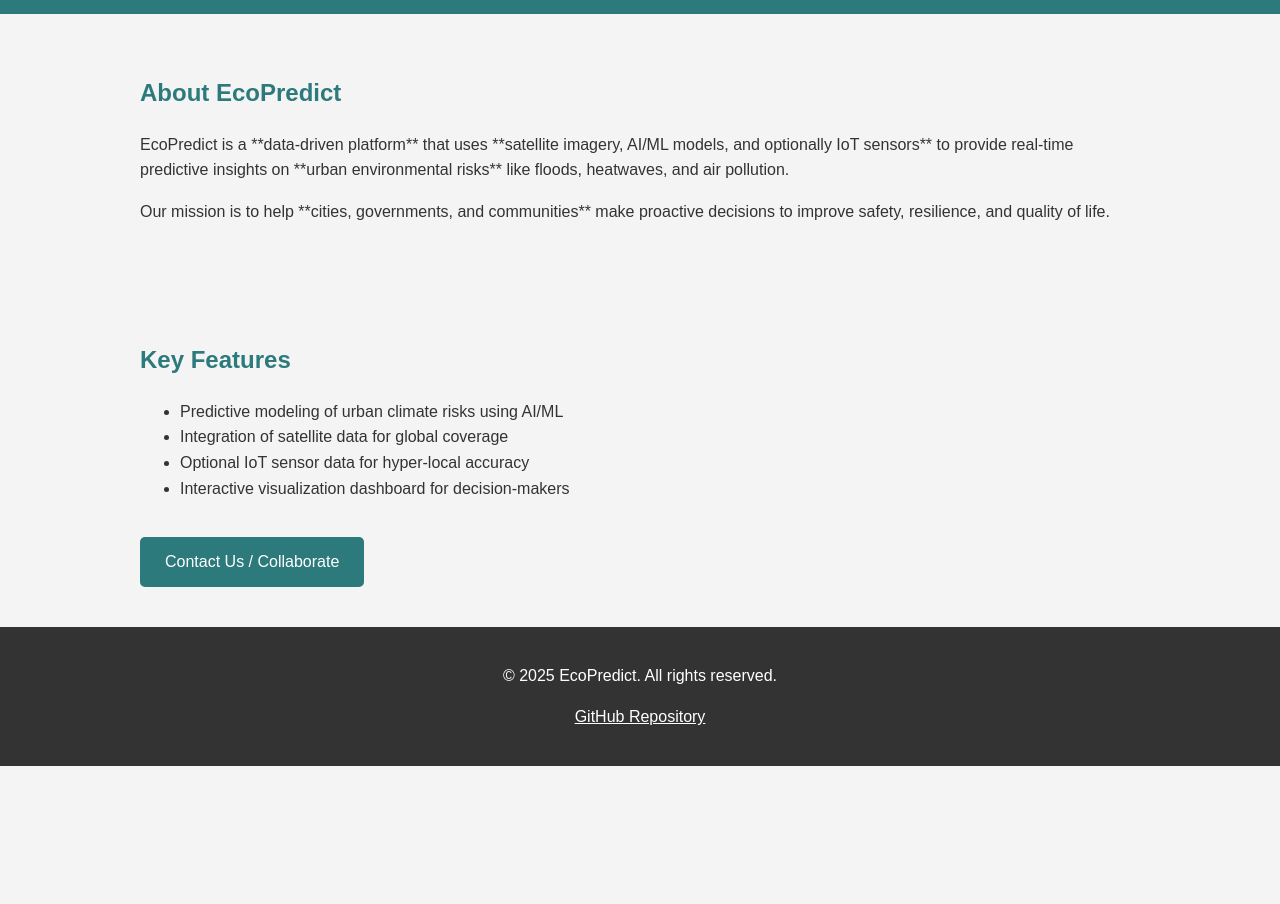
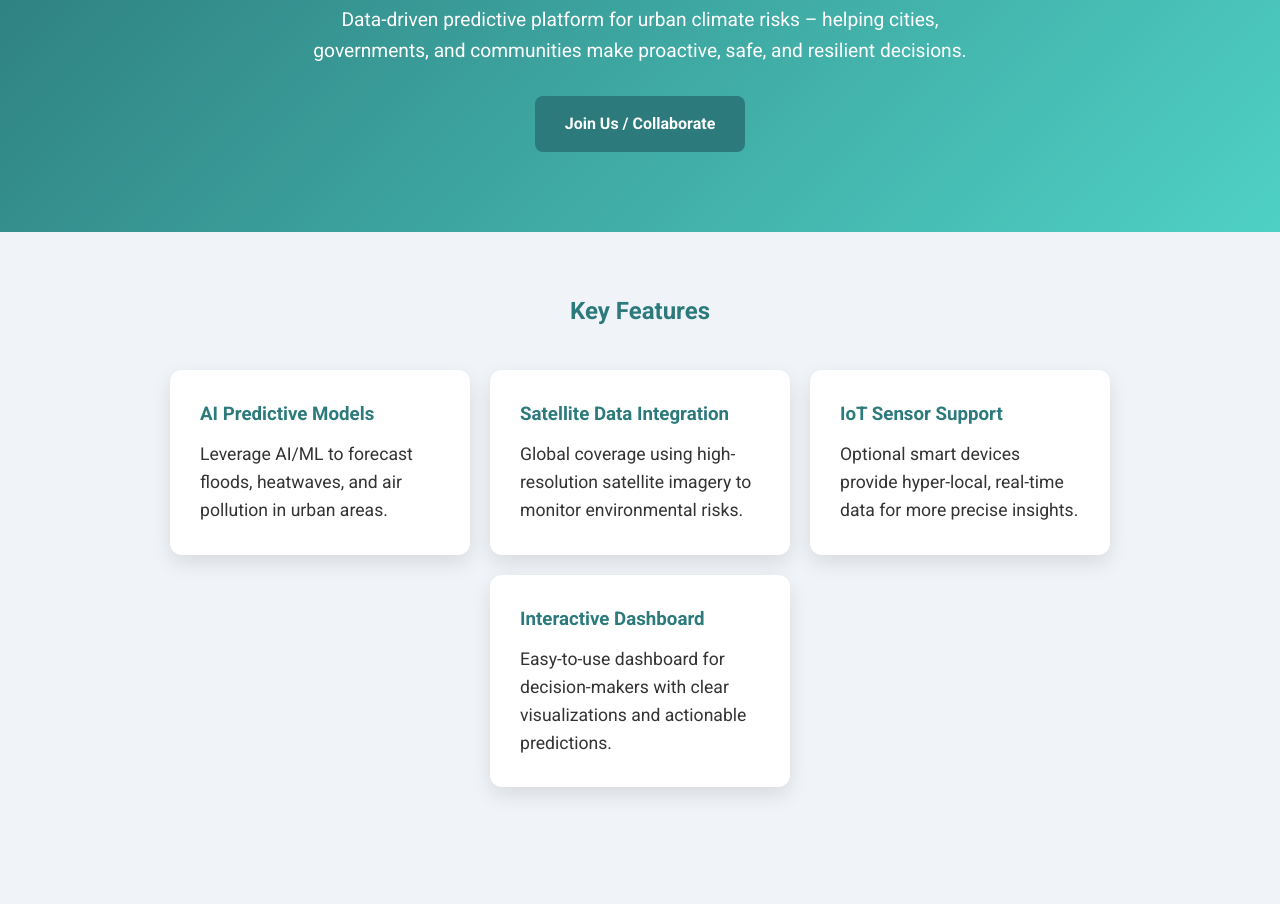
Before and after one commit to DemisoDaba/EcoPredicts, a plain HTML site: page index.html in a window 1280 px wide. Shown: the part 162-1066 px from the top of the page. Before the commit the page ends 928 px from the top, so only its background shows below. Drawn offline with Linux system fonts and the light colour scheme.

Commit message:
Update index.html

```diff
--- a/index.html
+++ b/index.html
@@ -4,79 +4,82 @@
     <meta charset="UTF-8">
     <meta name="viewport" content="width=device-width, initial-scale=1.0">
     <title>EcoPredict – Urban Climate Risk Platform</title>
-    <link rel="stylesheet" href="styles.css"> <!-- Optional external CSS -->
+    <link href="https://fonts.googleapis.com/css2?family=Roboto:wght@400;700&display=swap" rel="stylesheet">
     <style>
-        body {
-            font-family: Arial, sans-serif;
-            margin: 0;
-            padding: 0;
-            line-height: 1.6;
-            background-color: #f4f4f4;
-            color: #333;
-        }
-        header {
-            background-color: #2c7a7b;
-            color: #fff;
-            padding: 20px 0;
-            text-align: center;
-        }
-        section {
-            padding: 40px 20px;
-            max-width: 1000px;
-            margin: auto;
-        }
-        h1, h2 {
-            color: #2c7a7b;
-        }
-        .cta-button {
-            display: inline-block;
-            padding: 12px 25px;
-            margin-top: 20px;
-            background-color: #2c7a7b;
-            color: #fff;
-            text-decoration: none;
-            border-radius: 5px;
-        }
-        footer {
-            background-color: #333;
-            color: #fff;
-            padding: 20px 0;
-            text-align: center;
-        }
+        /* Reset & Basic */
+        * {margin:0; padding:0; box-sizing: border-box;}
+        body {font-family: 'Roboto', sans-serif; line-height:1.6; background:#f0f4f8; color:#333;}
+        a {text-decoration:none; color: inherit;}
+
+        /* Header */
+        header {background: linear-gradient(135deg, #2c7a7b, #4fd1c5); color:white; padding:80px 20px; text-align:center;}
+        header h1 {font-size:3em; margin-bottom:10px;}
+        header p {font-size:1.2em; max-width:700px; margin:auto;}
+
+        /* Sections */
+        section {padding:60px 20px; max-width:1000px; margin:auto;}
+        h2 {color:#2c7a7b; margin-bottom:20px; text-align:center;}
+        p, li {font-size:1.1em;}
+        ul {list-style-type: disc; padding-left:40px; margin-top:20px;}
+        li {margin-bottom:10px;}
+
+        /* CTA Button */
+        .cta-button {display:inline-block; background:#2c7a7b; color:white; padding:15px 30px; border-radius:8px; margin-top:30px; font-weight:bold; transition:0.3s;}
+        .cta-button:hover {background:#4fd1c5; color:#2c7a7b;}
+
+        /* Footer */
+        footer {background:#2c7a7b; color:white; padding:40px 20px; text-align:center;}
+        footer a {color:white; font-weight:bold;}
+        footer a:hover {color:#4fd1c5;}
+
+        /* Feature Cards */
+        .features {display:flex; flex-wrap:wrap; justify-content:center; gap:20px; margin-top:40px;}
+        .feature-card {background:white; border-radius:12px; box-shadow:0 8px 20px rgba(0,0,0,0.1); padding:30px; flex:1 1 250px; max-width:300px; transition:0.3s;}
+        .feature-card:hover {transform: translateY(-5px); box-shadow:0 12px 30px rgba(0,0,0,0.15);}
+        .feature-card h3 {color:#2c7a7b; margin-bottom:10px;}
     </style>
 </head>
 <body>
 
     <header>
         <h1>EcoPredict</h1>
-        <p>Predictive platform for urban climate risks</p>
+        <p>Data-driven predictive platform for urban climate risks – helping cities, governments, and communities make proactive, safe, and resilient decisions.</p>
+        <a href="mailto:your-email@example.com" class="cta-button">Join Us / Collaborate</a>
     </header>
 
     <section>
-        <h2>About EcoPredict</h2>
-        <p>
-            EcoPredict is a **data-driven platform** that uses **satellite imagery, AI/ML models, and optionally IoT sensors**
-            to provide real-time predictive insights on **urban environmental risks** like floods, heatwaves, and air pollution.
-        </p>
-        <p>
-            Our mission is to help **cities, governments, and communities** make proactive decisions to improve safety, resilience, and quality of life.
-        </p>
+        <h2>Key Features</h2>
+        <div class="features">
+            <div class="feature-card">
+                <h3>AI Predictive Models</h3>
+                <p>Leverage AI/ML to forecast floods, heatwaves, and air pollution in urban areas.</p>
+            </div>
+            <div class="feature-card">
+                <h3>Satellite Data Integration</h3>
+                <p>Global coverage using high-resolution satellite imagery to monitor environmental risks.</p>
+            </div>
+            <div class="feature-card">
+                <h3>IoT Sensor Support</h3>
+                <p>Optional smart devices provide hyper-local, real-time data for more precise insights.</p>
+            </div>
+            <div class="feature-card">
+                <h3>Interactive Dashboard</h3>
+                <p>Easy-to-use dashboard for decision-makers with clear visualizations and actionable predictions.</p>
+            </div>
+        </div>
     </section>
 
     <section>
-        <h2>Key Features</h2>
-        <ul>
-            <li>Predictive modeling of urban climate risks using AI/ML</li>
-            <li>Integration of satellite data for global coverage</li>
-            <li>Optional IoT sensor data for hyper-local accuracy</li>
-            <li>Interactive visualization dashboard for decision-makers</li>
-        </ul>
-        <a href="mailto:your-email@example.com" class="cta-button">Contact Us / Collaborate</a>
+        <h2>Impact & Vision</h2>
+        <p>
+            EcoPredict empowers **cities and communities worldwide** to proactively manage environmental risks.
+            By combining **data, AI, and real-time monitoring**, we aim to make urban living **safer, more resilient, and sustainable**.
+        </p>
     </section>
 
     <footer>
         <p>© 2025 EcoPredict. All rights reserved.</p>
-        <p><a href="https://github.com/YourUsername/EcoPredict" style="color:#fff;">GitHub Repository</a></p>
+        <p><a href="https://github.com/YourUsername/EcoPredict" target="_blank">GitHub Repository</a></p>
     </footer>
 
 </body>
```
